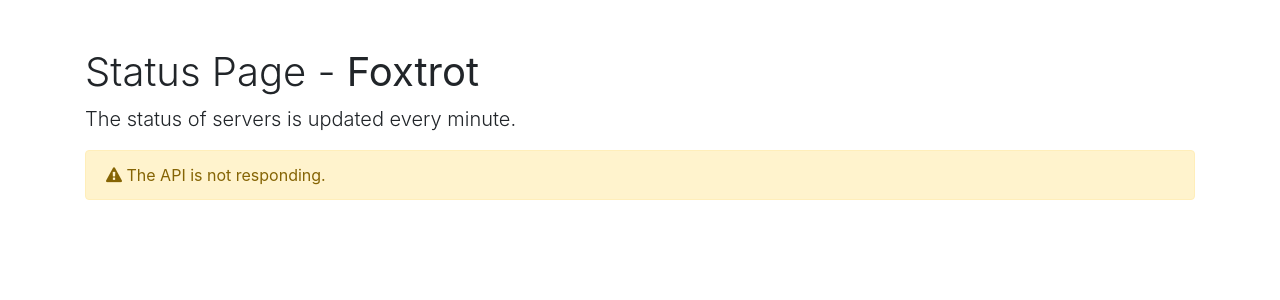
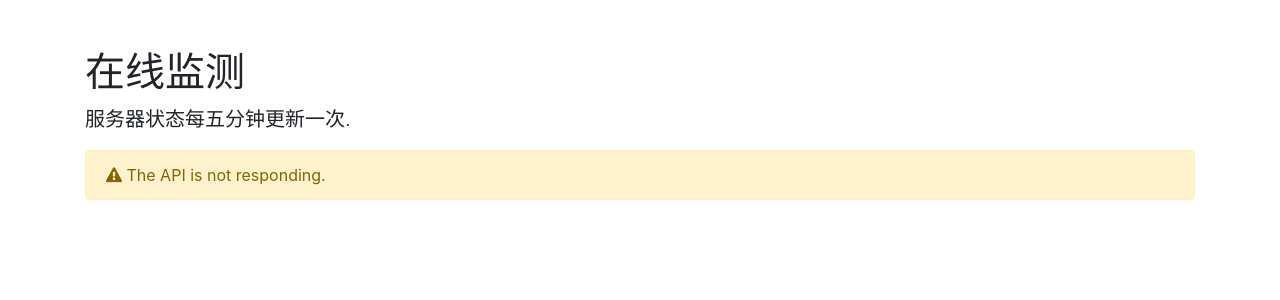
Before and after one commit to yang9w/uptimerobot_statuspage, a PHP site: page / in a window 1280 px wide. Shown: the top 300 px of the page. Run offline with PHP 8.4, Linux system fonts and the light colour scheme; data that the repository does not hold is empty.

Commit message:
更新中文

```diff
--- a/www/index.php
+++ b/www/index.php
@@ -1,18 +1,18 @@
 <?php
 
 #Title of your page.
-$title = "Foxtrot";
+$title = "在线监测";
 #Page description.
-$description = "[Github Project] Status Page of Foxtrot.";
+$description = "免费的在线监测.";
 #Favicon link.
-$favicon = "/img/favicon.png";
+$favicon = "favicon.ico";
 
 #Main API Key of UptimeRobot.
-$api = "xxxx";
+$api = "XXXXX";
 
 ?>
 <!DOCTYPE html>
-<html lang="en">
+<html lang="zh-cn">
 <head>
 
   <meta charset="utf-8">
@@ -20,7 +20,7 @@ $api = "xxxx";
   <!-- Responsive -->
   <meta name="viewport" content="width=device-width, initial-scale=1, maximum-scale=1, user-scalable=no">
   <!-- Page title -->
-  <title>Status Page - <?php echo htmlentities($title); ?></title>
+  <title><?php echo htmlentities($title); ?></title>
   <!-- Page description -->
   <meta name="description" content="<?php echo htmlentities($description); ?>" />
   <!-- Favicon -->
@@ -37,8 +37,8 @@ $api = "xxxx";
   <body>
 
     <div class="container">
-      <h1 class="mt-5 font-weight-light">Status Page - <strong><?php echo htmlentities($title); ?></strong></h1>
-      <p class="lead text-50">The status of servers is updated every minute.</p>
+      <h1 class="mt-5 font-weight-light"><strong><?php echo htmlentities($title); ?></strong></h1>
+      <p class="lead text-50">服务器状态每五分钟更新一次.</p>
 
       <?php
       #API Request.
@@ -80,13 +80,13 @@ $api = "xxxx";
         {
           echo '
           <div class="alert alert-success" role="alert">
-            <i class="fa fa-check"></i> The servers are working properly.
+            <i class="fa fa-check"></i> 服务器运行.
           </div>';
           }
         else {
           echo '
           <div class="alert alert-danger" role="alert">
-            <i class="fa fa-check"></i> Disruption of services.
+            <i class="fa fa-check"></i> 服务器关闭.
           </div>';
         }
       }
@@ -104,13 +104,13 @@ $api = "xxxx";
                 <li class="list-group-item d-flex justify-content-between align-items-center"><?php echo htmlentities($monitor['friendly_name']); ?>
                 <?php
                 if ($monitor['status'] == 2) {
-                  echo "<span class='badge badge-success'>Available</span>";
+                  echo "<span class='badge badge-success'>可用</span>";
                 }
                 elseif ($monitor['status'] == 9) {
-                  echo "<span class='badge badge-danger'>Unavailable</span>";
+                  echo "<span class='badge badge-danger'>不可用</span>";
                 }
                 else {
-                  echo "<span class='badge badge-warning'>Information unavailable</span>";
+                  echo "<span class='badge badge-warning'>信息不可用</span>";
                 }
                 ?>
                 </li>
```
